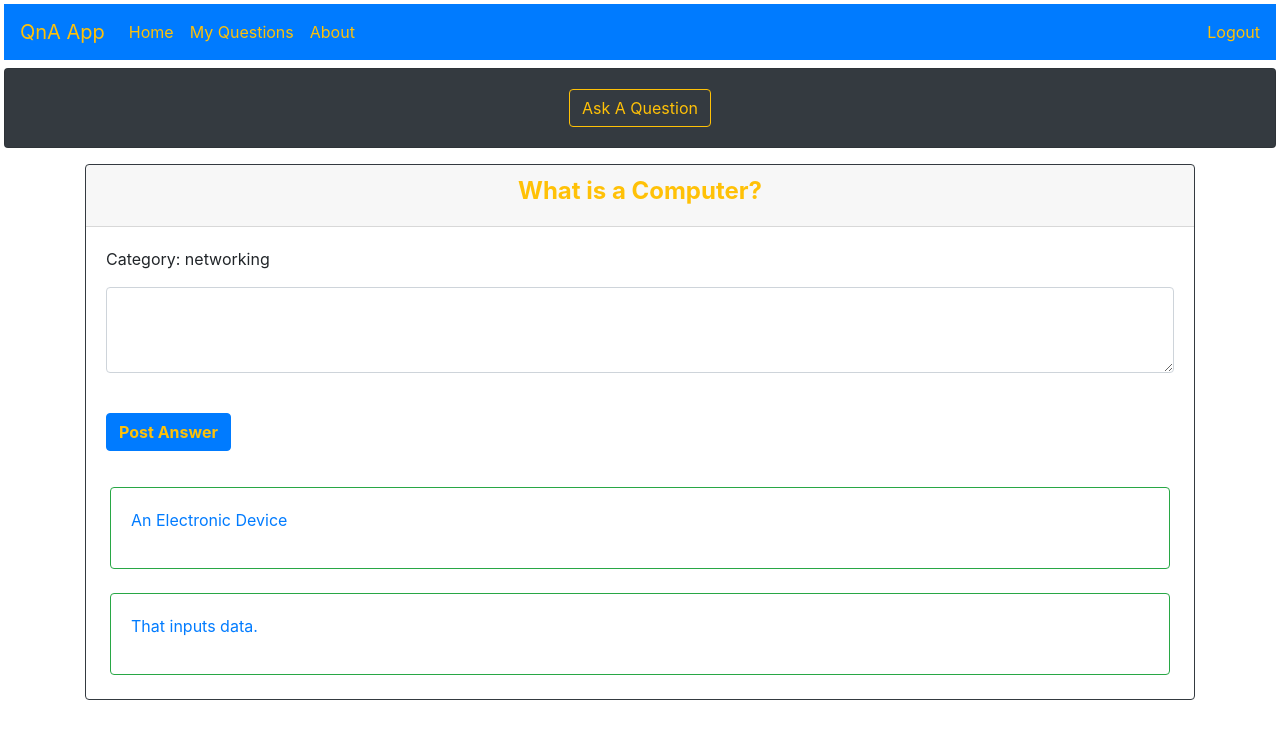
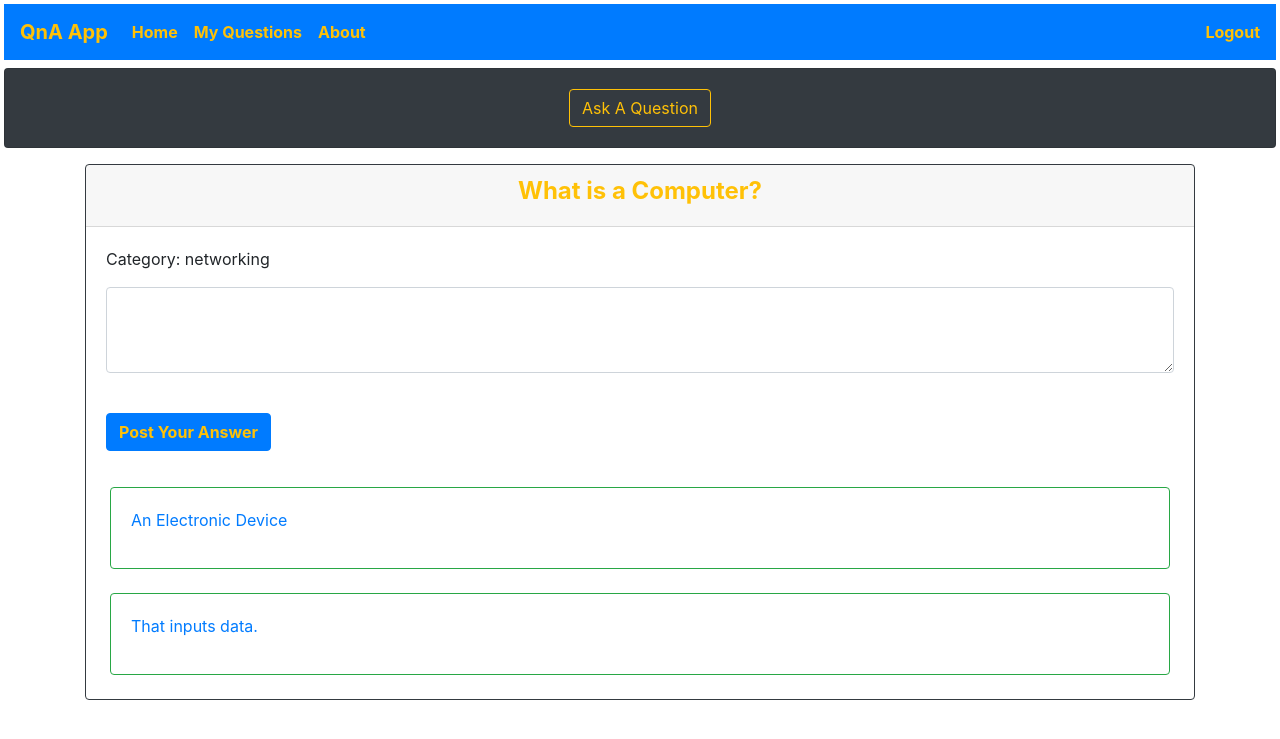
Before and after one commit to codewithlennylen/QnA-App, a Flask app: page /viewaquestion/1/ in a window 1280 px wide. Shown: the top 739 px of the page. Run offline with Flask 2, Linux system fonts and the light colour scheme; a user stored in the database is signed in; data comes from the database, SQL or seed files in the repository.

Commit message:
Frontend :100:

```diff
--- a/templates/base.html
+++ b/templates/base.html
@@ -23,30 +23,30 @@
     <header>
 
       <nav class="navbar navbar-expand-lg navbar-light bg-primary m-1">
-        <a class="navbar-brand text-warning" href="{{ url_for('index') }}">QnA App</a>
+        <a class="navbar-brand text-warning" href="{{ url_for('index') }}"><b>QnA App</b></a>
         <button class="navbar-toggler" type="button" data-toggle="collapse" data-target="#navbarText" aria-controls="navbarText" aria-expanded="false" aria-label="Toggle navigation">
           <span class="navbar-toggler-icon"></span>
         </button>
         <div class="collapse navbar-collapse" id="navbarText">
           <ul class="navbar-nav mr-auto">
             <li class="nav-item active">
-              <a class="nav-link text-warning" href="{{ url_for('index') }}">Home <span class="sr-only">(current)</span></a>
+              <a class="nav-link text-warning" href="{{ url_for('index') }}"><b>Home</b> <span class="sr-only">(current)</span></a>
             </li>
             <li class="nav-item">
-              <a class="nav-link text-warning" href="{{ url_for('myquestions') }}">My Questions</a>
+              <a class="nav-link text-warning" href="{{ url_for('myquestions') }}"><b>My Questions</b></a>
             </li>
             <li class="nav-item">
-              <a class="nav-link text-warning" href="{{ url_for('about') }}">About</a>
+              <a class="nav-link text-warning" href="{{ url_for('about') }}"><b>About</b></a>
             </li>
           </ul>
 
           {% if current_user.is_authenticated %}
           <span class="navbar-text">
-            <a href="{{ url_for('logout') }}" class="text-warning">Logout</a>
+            <a href="{{ url_for('logout') }}" class="text-warning"><b>Logout</b></a>
           </span>
           {% else %}
           <span class="navbar-text ">
-            <a href="{{ url_for('login') }}" class="text-warning">login</a>
+            <a href="{{ url_for('login') }}" class="text-warning"><b>login</b></a>
           </span>
           {% endif %}
         </div>
--- a/templates/view.html
+++ b/templates/view.html
@@ -11,22 +11,13 @@
     <div class="card-body">
       <form action="{{ url_for('view', question_id=question.id) }}" method="post">
         <div class="form-group">
-          <!-- <label for="exampleFormControlSelect1">Select Category</label>
-          <select name="category" class="form-control" >
-            <option value="networking">Networking</option>
-            <option value="troubleshooting">Troubleshooting</option>
-            <option value="lifestyle">Lifestyle</option>
-          </select>
-        </div> -->
 
         <div class="form-group">
-          <!-- <label>Type Your Question:</label>
-           -->
           <p>Category: {{ question.category }}</p>
           <textarea name="answerText" class="form-control" rows="3"></textarea>
         </div>
         <br />
-        <button type="submit" class="btn btn-primary text-warning"><b>Post Answer</b></button>
+        <button type="submit" class="btn btn-primary text-warning"><b>Post Your Answer</b></button>
       </form>
     </div>
   </div>
```
